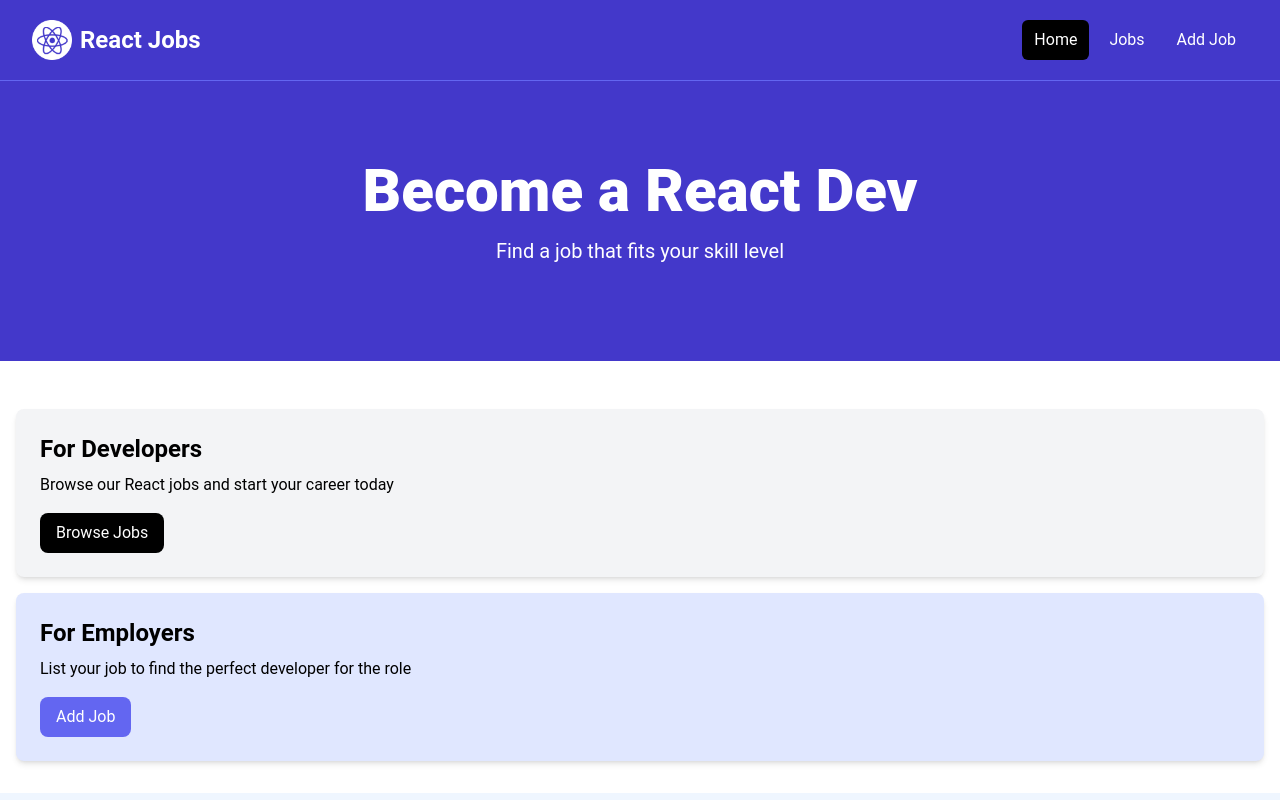
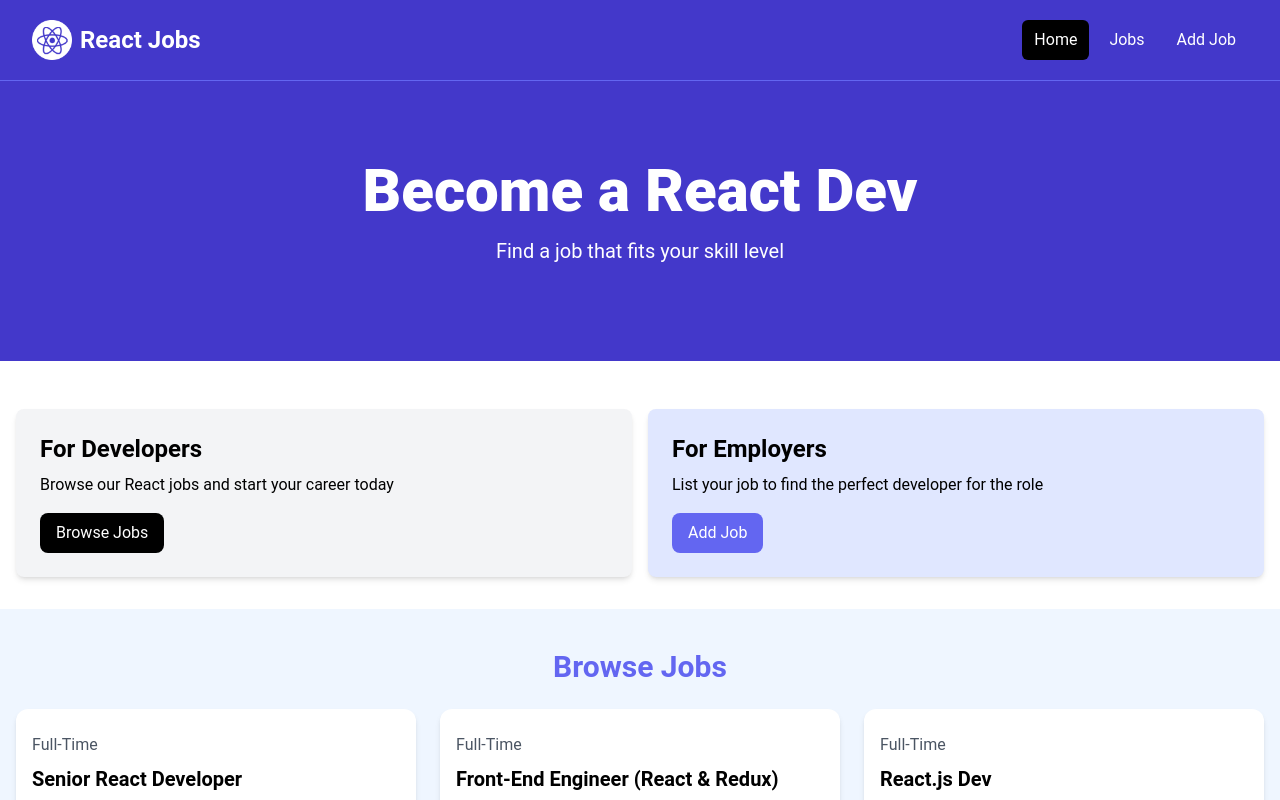
Before and after one commit to athekes/react-crash-2025, a React (Vite) app: page / in a window 1280 px wide. Shown: the top 800 px of the page. Built offline with nearby package versions, Linux system fonts and the light colour scheme.

Commit message:
fix formatting in tailwind.config.js for gridTemplateColumns

```diff
--- a/tailwind.config.js
+++ b/tailwind.config.js
@@ -9,9 +9,9 @@ export default {
       fontFamily: {
         sans: ['roboto', 'sans-serif'],
       },
-    },
-    gridTemplateColumns: {
-      '70/30': '70% 28%',
+      gridTemplateColumns: {
+        '70/30': '70% 28%',
+      },
     },
   },
   plugins: [],
```
